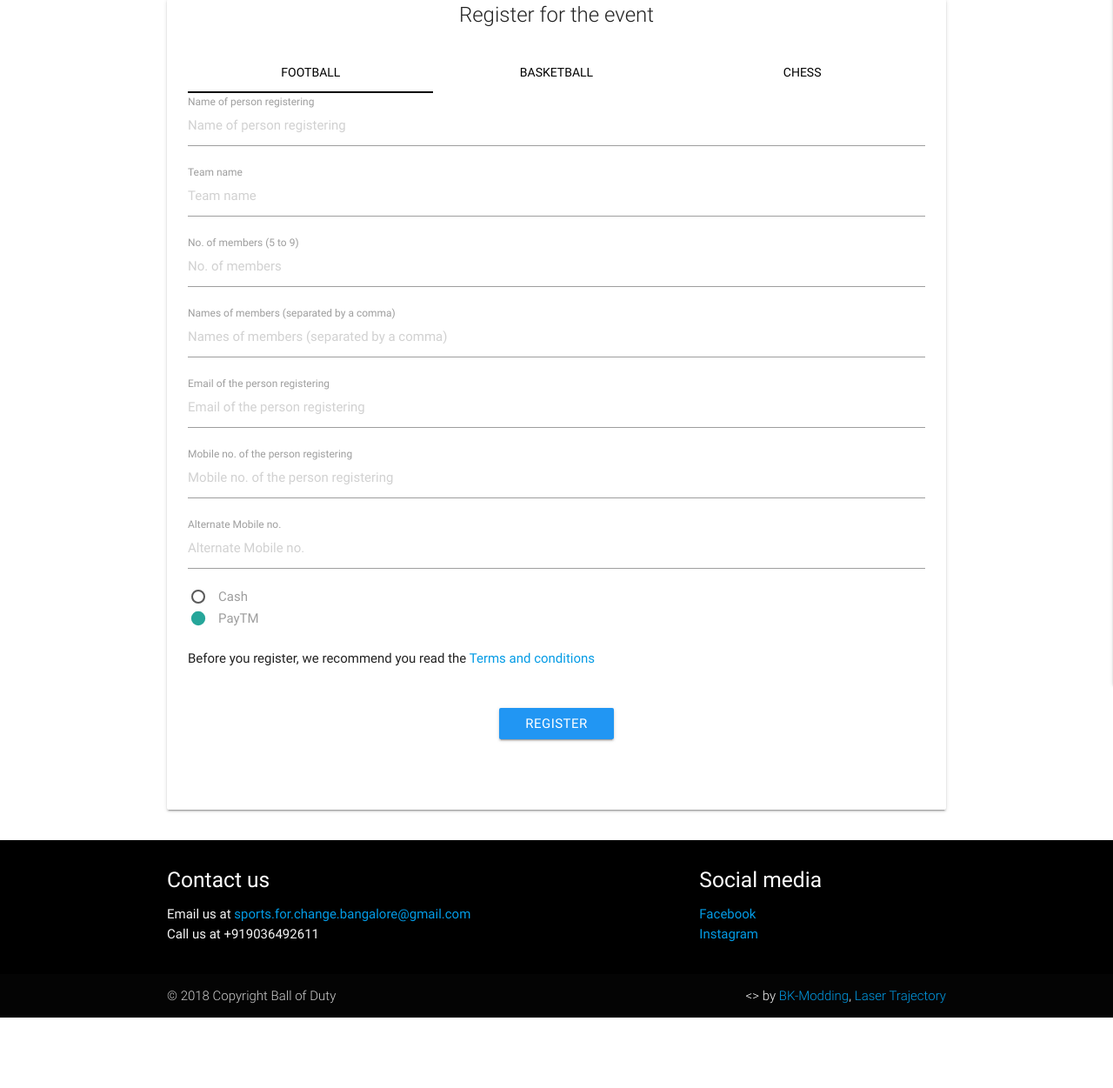
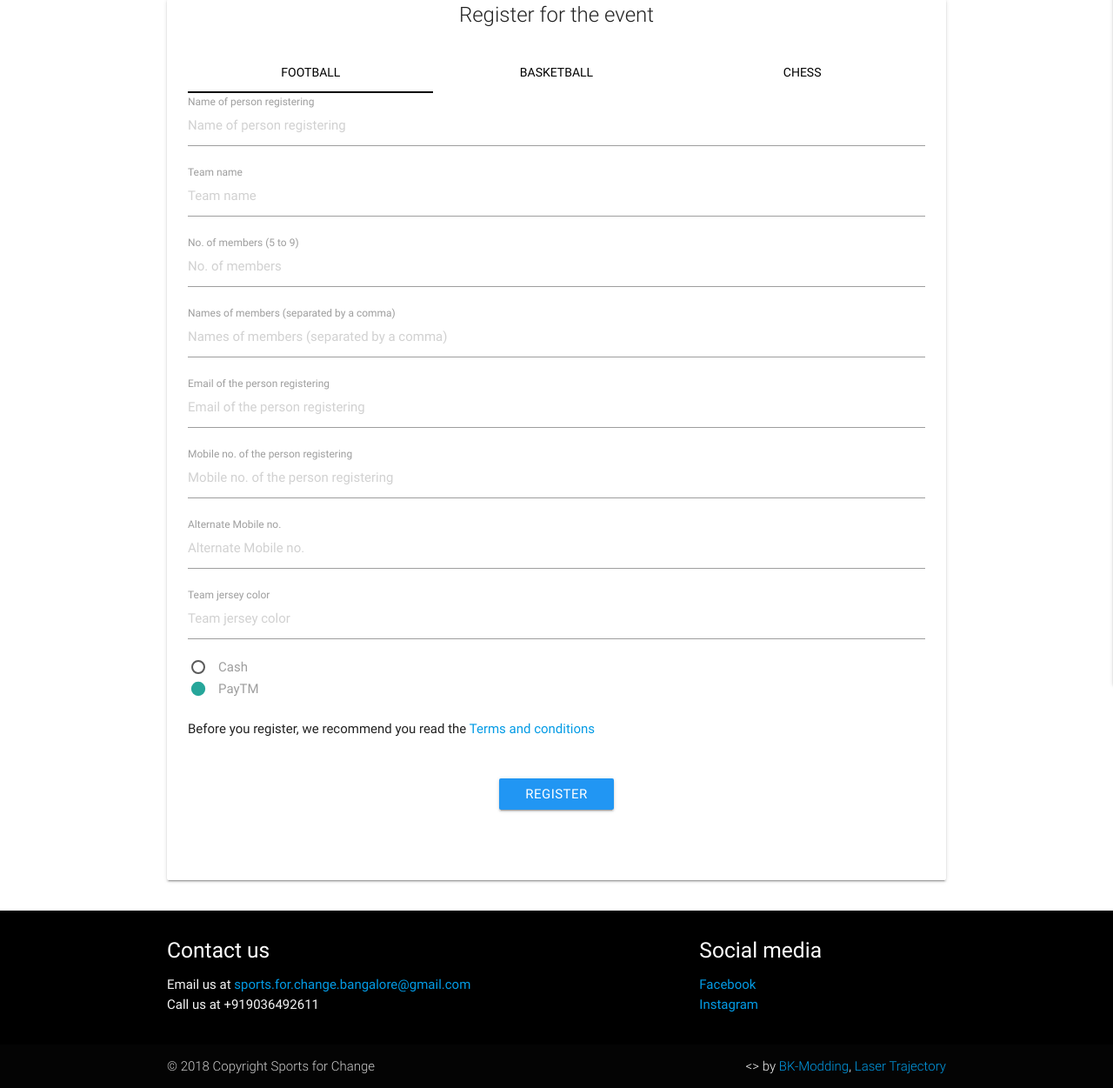
Before and after one commit to BK-Modding/Ball-of-Duty-Website, a Flask app: page /registration in a window 1280 px wide. Shown: the part 73-1324 px from the top of the page at 87% size. Before the commit the page ends 1243 px from the top, so only its background shows below. Run offline with Flask 2, Linux system fonts and the light colour scheme; some libraries are stand-ins or nearby versions.

Commit message:
Jersey color field added

```diff
--- a/app.py
+++ b/app.py
@@ -51,14 +51,32 @@ def register(sport):
                             data[i] = connection.escape(data[i])
                 print(data)
                 existflag = 0
+                existflag2 = 0
+                jerseyflag = 0
                 with connection.cursor() as cursor:
                     existquery = '''SELECT * FROM footballregistrations WHERE TeamName="%s"'''
+                    existquery2 = '''SELECT * FROM footballregistrations WHERE Email="%s"'''
                     cursor.execute(existquery % data['teamname'])
                     if len(cursor.fetchall()) > 0:
                         existflag = 1
 
+                    cursor.execute(existquery2 % data['email'])
+                    if len(cursor.fetchall()) > 0:
+                        existflag2 = 1
+
+                    allquery = '''SELECT * FROM footballregistrations'''
+                    cursor.execute(allquery)
+                    for i in cursor.fetchall():
+                        if i['JerseyColor'] == data['jerseycolor'].lower():
+                            jerseyflag = 1
+                            break
+
                 if existflag == 1:
-                    return json.dumps({'Status':'Not Registered', 'Message': 'Error, that team name already exists'});
+                    return json.dumps({'Status':'Not Registered', 'Message': 'Error, that team name already exists'})
+                elif existflag2 == 1:
+                    return json.dumps({'Status':'Not Registered', 'Message': 'Error, that email already exists'})
+                elif jerseyflag == 1:
+                    return json.dumps({'Status':'Not Registered', 'Message': 'Error, that jersey color is taken'})
                 else:
                     teamname = data['teamname']
                     membernames = ",".join(data['membernames'])
@@ -69,16 +87,17 @@ def register(sport):
                     alternateno = data['alternateno']
                     email = data['email']
                     noofmembers = data['noofmembers']
+                    jerseycolor = data['jerseycolor'].lower()
                     with connection.cursor() as cursor:
-                        query = '''INSERT INTO footballregistrations (TeamName, MemberNames, RegistrationPerson, PaymentMode, MobileNo, AlternateNo, Email, NoOfMembers) VALUES (%s, %s, %s, %s, %s, %s, %s, %s)''' #.format(teamname, membernames, registername, paymentmode, mobileno, alternateno, email, noofmembers)
+                        query = '''INSERT INTO footballregistrations (TeamName, MemberNames, RegistrationPerson, PaymentMode, MobileNo, AlternateNo, Email, NoOfMembers, JerseyColor) VALUES (%s, %s, %s, %s, %s, %s, %s, %s, %s)''' #.format(teamname, membernames, registername, paymentmode, mobileno, alternateno, email, noofmembers)
                         print(query)
-                        insertdata = (teamname, membernames, registername, paymentmode, mobileno, alternateno, email, noofmembers)
+                        insertdata = (teamname, membernames, registername, paymentmode, mobileno, alternateno, email, noofmembers, jerseycolor)
                         cursor.execute(query, insertdata)
 
                     connection.commit()
 
                     msg = Message('We have a new registration under Football for Sports for Change', sender = config.MAIL_USERNAME, recipients = [config.RECIPIENT_1, config.RECIPIENT_2, config.RECIPIENT_3, config.RECIPIENT_4, config.RECIPIENT_5])
-                    msg.body = "Team name: {} \nRegistration Person: {}\n No. of members in the team: {}\nMember Names: {}\nMobile no: {}\nAlternate no: {} \nPayment mode chosen: {}".format(teamname, registername, noofmembers, membernames, mobileno, alternateno, paymentmode)
+                    msg.body = "Team name: {} \nRegistration Person: {}\nNo. of members in the team: {}\nMember Names: {}\nMobile no: {}\nAlternate no: {} \nPayment mode chosen: {} \nJersey color: {}".format(teamname, registername, noofmembers, membernames, mobileno, alternateno, paymentmode, jerseycolor)
                     mail.send(msg)
 
                     msg2 = Message('Confirming your registration for Sports for Change', sender = config.MAIL_USERNAME, recipients = [data['email']])
@@ -96,13 +115,21 @@ def register(sport):
                         data[i] = connection.escape(data[i])
                 print(data)
                 existflag = 0
+                existflag2 = 0
                 with connection.cursor() as cursor:
                     existquery = '''SELECT * FROM chessregistrations WHERE Name="%s"'''
                     cursor.execute(existquery % data['name'])
                     if len(cursor.fetchall()) > 0:
                         existflag = 1
+
+                    existquery2 = '''SELECT * FROM chessregistrations WHERE Email="%s"'''
+                    cursor.execute(existquery2 % data['email'])
+                    if len(cursor.fetchall()) > 0:
+                        existflag2 = 1
                 if existflag == 1:
-                    return json.dumps({'Status':'Not Registered', 'Message': 'Error, that name has already registered'});
+                    return json.dumps({'Status':'Not Registered', 'Message': 'Error, that name has already registered'})
+                elif existflag2 == 1:
+                    return json.dumps({'Status':'Not Registered', 'Message': 'Error, that email has already registered'})
                 else:
                     name = data['name']
                     age = data['age']
@@ -144,7 +171,7 @@ def register(sport):
             elif sport == 'basketball':
                 print("soon")
         finally:
-            print("Possible registration!")
+            print("There was an attempt to register!")
 
         return json.dumps({'Status':'Registered', 'Message': 'Successfully registered'});
 
--- a/templates/getallregistrations.html
+++ b/templates/getallregistrations.html
@@ -35,9 +35,9 @@
                                 {
                                     haspaidstr = "No";
                                 }
-                                tabledata += "<tr><td>" + response.teams[i].RegistrationPerson + "</td><td>" + response.teams[i].TeamName + "</td><td>" + response.teams[i].NoOfMembers + "</td><td>" + response.teams[i].MemberNames + "</td><td>" + response.teams[i].PaymentMode + "</td><td>" + response.teams[i].MobileNo + "</td><td>" + response.teams[i].AlternateNo + "</td><td>" + response.teams[i].Email + "</td><td>" + haspaidstr + "</td></tr>"
+                                tabledata += "<tr><td>" + response.teams[i].RegistrationPerson + "</td><td>" + response.teams[i].TeamName + "</td><td>" + response.teams[i].NoOfMembers + "</td><td>" + response.teams[i].MemberNames + "</td><td>" + response.teams[i].PaymentMode + "</td><td>" + response.teams[i].MobileNo + "</td><td>" + response.teams[i].AlternateNo + "</td><td>" + response.teams[i].Email + "</td><td>" + response.teams[i].JerseyColor + "</td><td>" + haspaidstr + "</td></tr>"
                             }
-                            document.getElementById("status").innerHTML = '<div class = "card"><div class = "card-content"><table class = "striped bordered responsive-table"><thead><tr><td><b>Registration Person</b></td><td><b>Team Name</b></td><td><b>No. of members</b></td><td><b>Member Names</b></td><td><b>Payment Mode</b></td><td><b>Mobile no.</b></td><td><b>Alternate no.</b></td><td><b>Email</b></td><td><b>Has Completed Payment</b></td></tr></thead><tbody>' + tabledata + '</tbody><table></div></div>';
+                            document.getElementById("status").innerHTML = '<div class = "card"><div class = "card-content"><table class = "striped bordered responsive-table"><thead><tr><td><b>Registration Person</b></td><td><b>Team Name</b></td><td><b>No. of members</b></td><td><b>Member Names</b></td><td><b>Payment Mode</b></td><td><b>Mobile no.</b></td><td><b>Alternate no.</b></td><td><b>Email</b></td><td><b>Jersey Color</b></td><td><b>Has Completed Payment</b></td></tr></thead><tbody>' + tabledata + '</tbody><table></div></div>';
 
                         }
                         else if(document.getElementById("game").value == "chess")
--- a/templates/layout.html
+++ b/templates/layout.html
@@ -69,7 +69,7 @@
         </div>
         <div class="footer-copyright">
             <div class="container">
-                © 2018 Copyright Ball of Duty
+                © 2018 Copyright Sports for Change
                 <span class="grey-text text-lighten-4 right" href="#!"><> by <a href = "https://github.com/BK-Modding">BK-Modding</a>, <a href = "https://github.com/LaserTrajectory">Laser Trajectory</a></span>
             </div>
         </div>
--- a/templates/registration.html
+++ b/templates/registration.html
@@ -13,8 +13,9 @@
             var email = document.getElementById("footballemail").value;
             var mobileno = document.getElementById("footballmobileno").value;
             var alternateno = document.getElementById("footballalternateno").value;
+            var jerseycolor = document.getElementById("footballjerseycolor").value;
             var paymenttype = $('input[name=footballpaygroup]:checked').val();
-            if(registername.length > 0 && teamname.length > 0 && (noofmembers >= 5 && noofmembers <= 9) && membernames.length > 0 && email.length > 0 && mobileno.length == 10 && alternateno.length == 10 && paymenttype.length > 0)
+            if(registername.length > 0 && teamname.length > 0 && (noofmembers >= 5 && noofmembers <= 9) && membernames.length > 0 && email.length > 0 && mobileno.length == 10 && alternateno.length == 10 && paymenttype.length > 0 && jerseycolor.length > 0)
             {
                 if(!(membernames.length == noofmembers))
                 {
@@ -43,6 +44,7 @@
                             email : email,
                             mobileno : mobileno,
                             alternateno : alternateno,
+                            jerseycolor : jerseycolor,
                             paymenttype: paymenttype
                         };
 
@@ -176,6 +178,11 @@
                             <input type="number" required class="validate" name="footballalternateno" id="footballalternateno" placeholder="Alternate Mobile no.">
                         </div>
 
+                        <div class="input-field">
+                            <label for="footballjerseycolor">Team jersey color</label>
+                            <input type="text" required class="validate" name="footballjerseycolor" id="footballjerseycolor" placeholder="Team jersey color">
+                        </div>
+
                         <p>
                             <input name="footballpaygroup" type="radio" value = "cash" id="cash" />
                             <label for="cash">Cash</label>
```
